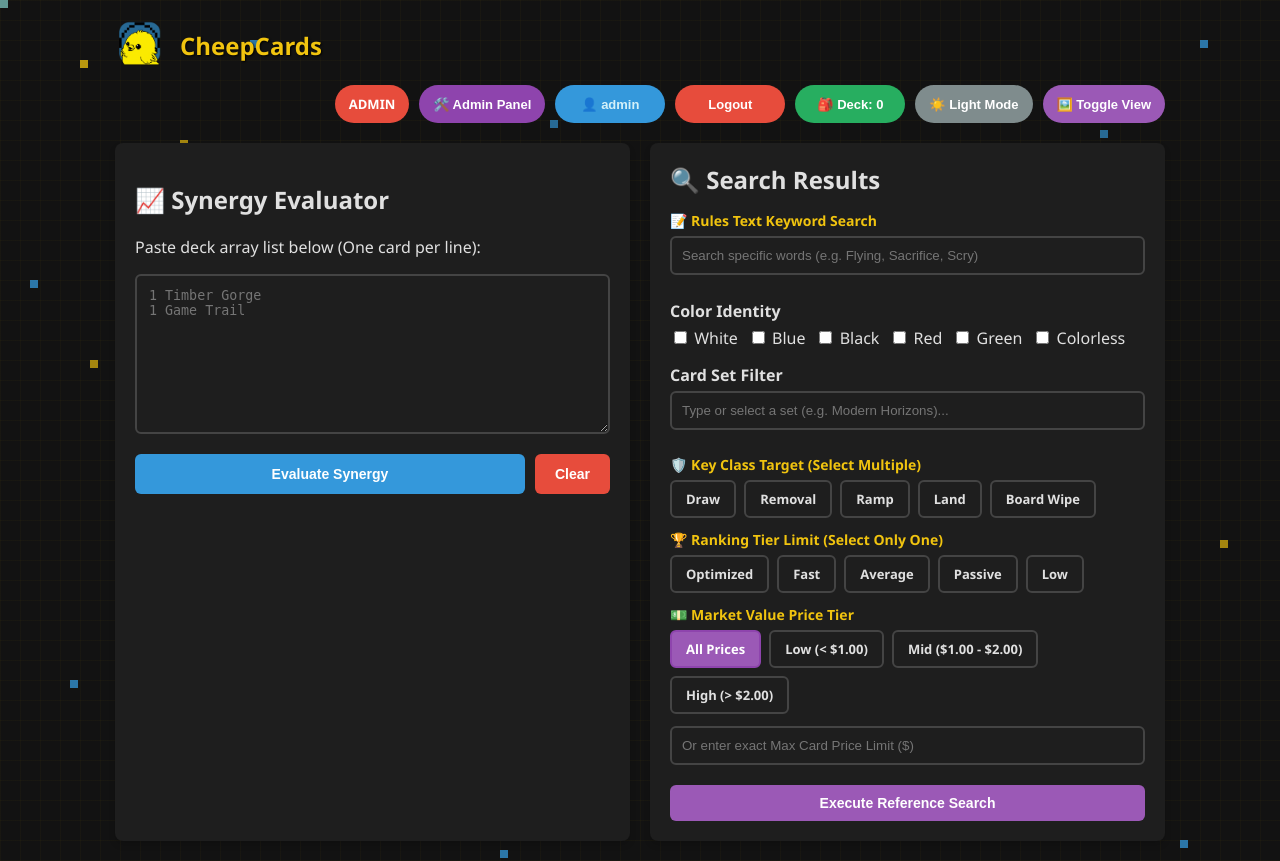
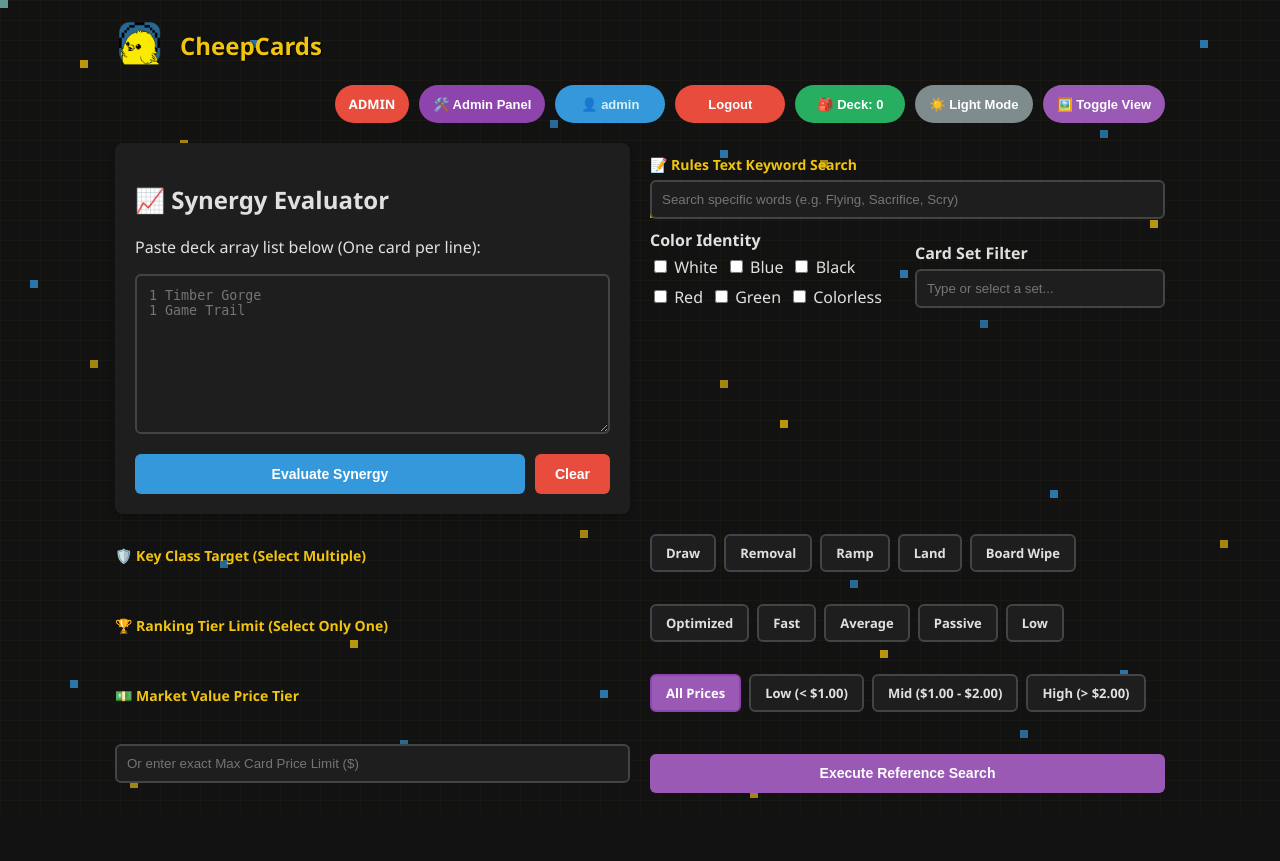
Before and after one commit to dylan2fuchs-max/CheepCard, a Flask app: page /dashboard in a window 1280 px wide. After the commit the page ends 798 px from the top, so only its background shows below. Run offline with Flask 3, Linux system fonts and the light colour scheme; a user stored in the database is signed in; data that the repository does not hold is empty; some libraries are stand-ins or nearby versions.

Commit message:
Update layout art

```diff
--- a/Excel_Manager.py
+++ b/Excel_Manager.py
@@ -5,6 +5,7 @@ import pandas as pd
 import urllib.parse
 import requests
 import time
+import re
 from Card_Filter import Card
 
 class ExcelManager:
--- a/templates/dashboard.html
+++ b/templates/dashboard.html
@@ -522,41 +522,20 @@
             </form>
         </div>
 
-        <div class="result-box">
-            <!-- Header & Counter Flex Container -->
-            <div style="display: flex; justify-content: space-between; align-items: center; margin-bottom: 15px; flex-wrap: wrap; gap: 10px;">
-                <h2 style="margin: 0;">🔍 Search Results</h2>
+        <form method="POST" action="/search">
+            <!-- Add the CSRF token right here -->
+            <input type="hidden" name="csrf_token" value="{{ csrf_token() }}"/>
 
-                <!-- Free Searches Counter Box -->
-                {% if not current_user.is_authenticated or get_active_role() == 'free' %}
-                <div style="display: flex; align-items: flex-start; gap: 8px; border: 1px solid rgba(124, 45, 18, 0.6); background-color: rgba(69, 10, 10, 0.2); padding: 6px 12px; border-radius: 8px;">
-                    <span style="color: #f97316; font-size: 14px; margin-top: 2px;">⚡</span>
-                    <div style="display: flex; flex-direction: column;">
-                        <span style="font-size: 11px; font-weight: 500; color: #fb923c; letter-spacing: 0.025em;">Free Searches Left:</span>
-                        <span id="free-search-counter" style="font-size: 14px; font-weight: 700; color: #f97316;">
-                            {% if current_user.is_authenticated and current_user.search_count is defined %}
-                                {{ 15 - current_user.search_count }}
-                            {% else %}
-                                15
-                            {% endif %}
-                            / 15
-                        </span>
-                    </div>
-                </div>
-                {% endif %}
-            </div>
+            <div class="filter-section-title">📝 Rules Text Keyword Search</div>
+            <input type="text" name="keyword" placeholder="Search specific words (e.g. Flying, Sacrifice, Scry)" value="{{ selected_keyword }}">
 
-            <form method="POST" action="/search">
-                <!-- Add the CSRF token right here -->
-                <input type="hidden" name="csrf_token" value="{{ csrf_token() }}"/>
-
-                <div class="filter-section-title">📝 Rules Text Keyword Search</div>
-                <input type="text" name="keyword" placeholder="Search specific words (e.g. Flying, Sacrifice, Scry)" value="{{ selected_keyword }}">
+            <!-- 🌟 Side-by-Side Row for Color Identity and Card Set Auto-fill with zero unwanted gaps -->
+            <div style="display: flex; gap: 15px; align-items: flex-end; flex-wrap: nowrap; margin-bottom: 15px; width: 100%;">
 
                 <!-- Color Identity Checkboxes -->
-                <div style="margin: 15px 0;">
+                <div style="flex: 1; min-width: 0;">
                     <label style="display: block; font-weight: bold; margin-bottom: 5px;">Color Identity</label>
-                    <div style="display: flex; gap: 10px; flex-wrap: wrap;">
+                    <div style="display: flex; gap: 8px; flex-wrap: wrap;">
                         <label><input type="checkbox" name="colors" value="W" {% if 'W' in selected_colors %}checked{% endif %}> White</label>
                         <label><input type="checkbox" name="colors" value="U" {% if 'U' in selected_colors %}checked{% endif %}> Blue</label>
                         <label><input type="checkbox" name="colors" value="B" {% if 'B' in selected_colors %}checked{% endif %}> Black</label>
@@ -566,15 +545,16 @@
                     </div>
                 </div>
 
-                <!-- Card Set Filter -->
-                <div style="margin: 15px 0;">
+                <!-- 🌟 Set Search with Substring Autocomplete / Datalist -->
+                <div style="flex: 1; min-width: 0;">
                     <label for="setSearchInput" style="display: block; font-weight: bold; margin-bottom: 5px;">Card Set Filter</label>
                     <input type="text"
                         id="setSearchInput"
                         name="set_name"
                         value="{{ selected_set|default('') }}"
                         list="mtg-sets-list"
-                        placeholder="Type or select a set (e.g. Modern Horizons)...">
+                        placeholder="Type or select a set..."
+                        style="width: 100%; padding: 10px; border-radius: 6px; border: 2px solid var(--border-color); background-color: var(--box-bg); color: var(--text-color); box-sizing: border-box; margin-bottom: 0;">
 
                     <datalist id="mtg-sets-list">
                         {% for s in all_sets %}
@@ -582,7 +562,9 @@
                         {% endfor %}
                     </datalist>
                 </div>
-            </form>
+
+            </div>
+        </form>
 
                 <div class="filter-section-title">🛡️ Key Class Target (Select Multiple)</div>
                 <div class="btn-cluster class-cluster">
```
